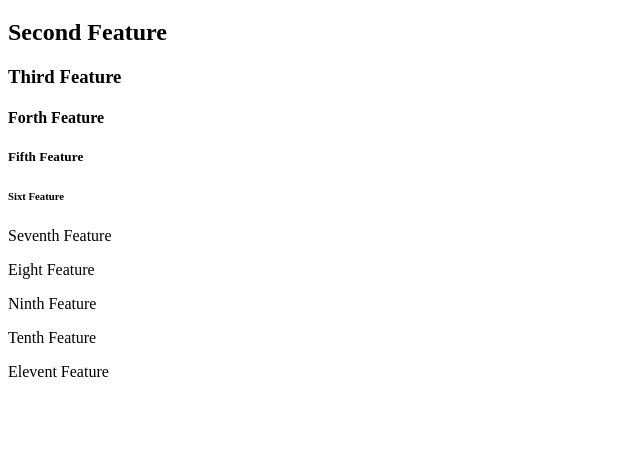
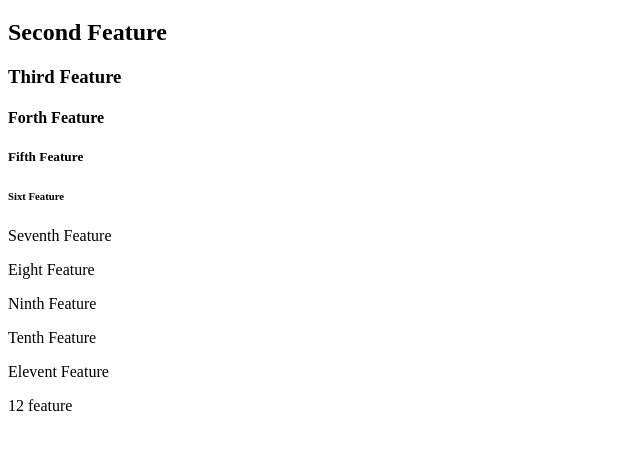
Before and after one commit to vladbogdan10/git-flow-demo, a website: page index.html in a window 1280 px wide. Shown: the part 61-510 px from the top of the page, without its empty margins (0-640 px from the left). Drawn offline with Linux system fonts and the light colour scheme.

Commit message:
12 feature

```diff
--- a/index.html
+++ b/index.html
@@ -18,5 +18,6 @@
     <p>Ninth Feature</p>
     <p>Tenth Feature</p>
     <p>Elevent Feature</p>
+    <p>12 feature</p>
 </body>
 </html>
```
